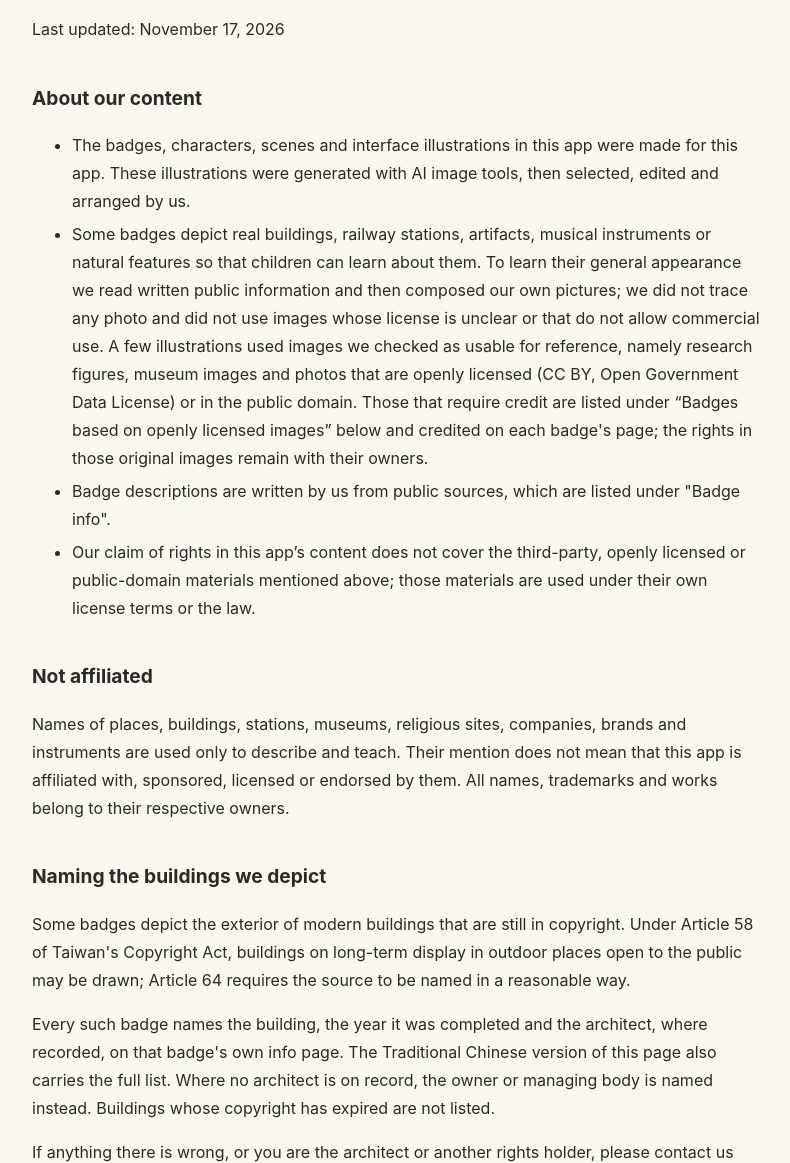
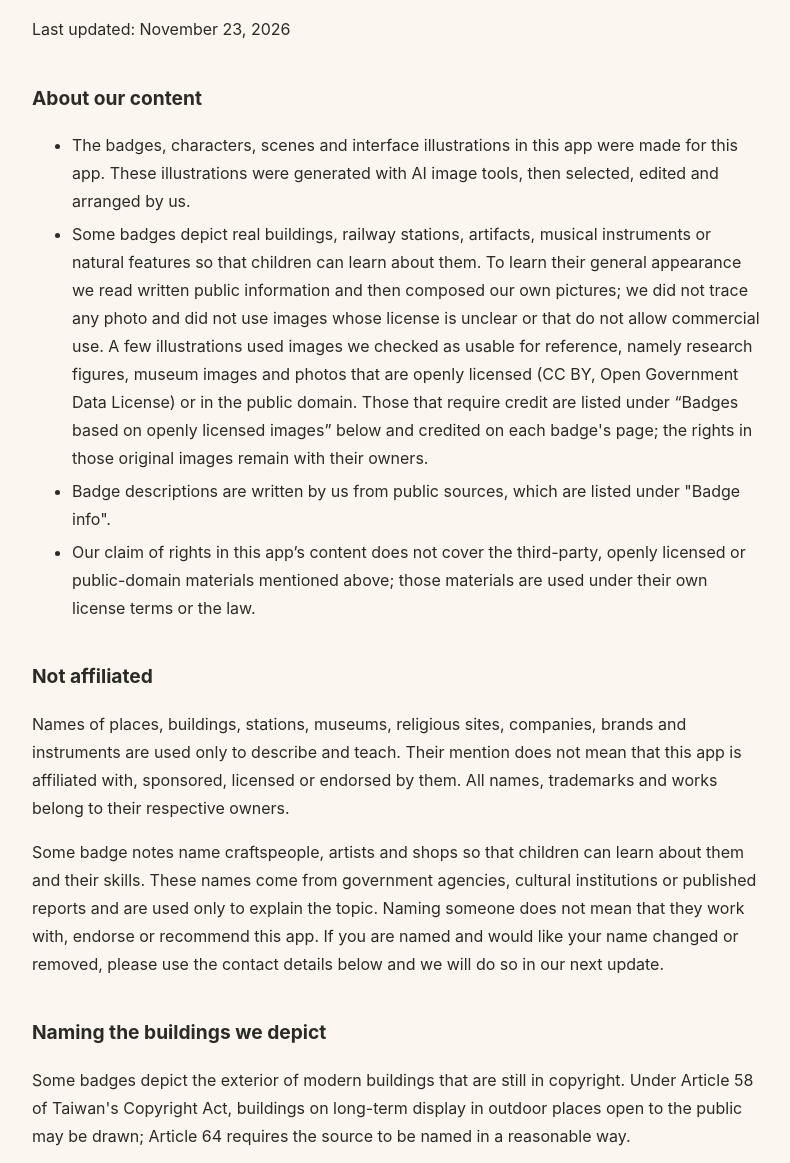
Before and after one commit to vamrebirth-sudo/math-adventure-support, a plain HTML site: page en/rights.html in a window 1280 px wide. Shown: the part 121-1284 px from the top of the page, without its empty margins (244-1034 px from the left). Drawn offline with Linux system fonts and the light colour scheme.

Commit message:
英文權利聲明：加入文中提到工藝師與店家的說明（最後更新 2026-11-23）

```diff
--- a/en/rights.html
+++ b/en/rights.html
@@ -5,7 +5,7 @@
 main{max-width:760px;margin:0 auto;padding:32px 16px 64px}h1{font-size:1.7rem;line-height:1.3}h2{font-size:1.2rem;margin-top:2em}
 a{color:var(--accent);overflow-wrap:anywhere}nav{font-size:.95rem;color:var(--muted);margin-bottom:24px}nav a{margin-right:12px}
 li{margin:.3em 0}.card{background:var(--card);border-radius:12px;padding:16px 20px;margin:16px 0}footer{margin-top:48px;color:var(--muted);font-size:.85rem}</style></head><body><main><nav><a href="../en/">Support</a><a href="privacy.html">Privacy Policy</a><a href="rights.html">Copyright &amp; Rights Holders</a><a href="../">繁體中文</a></nav><h1>Copyright, Trademarks and Rights-Holder Contact</h1>
-<p>Last updated: November 17, 2026</p>
+<p>Last updated: November 23, 2026</p>
 <h2>About our content</h2>
 <ul>
 <li>The badges, characters, scenes and interface illustrations in this app were made for this app. These illustrations were generated with AI image tools, then selected, edited and arranged by us.</li>
@@ -15,6 +15,7 @@ li{margin:.3em 0}.card{background:var(--card);border-radius:12px;padding:16px 20
 </ul>
 <h2>Not affiliated</h2>
 <p>Names of places, buildings, stations, museums, religious sites, companies, brands and instruments are used only to describe and teach. Their mention does not mean that this app is affiliated with, sponsored, licensed or endorsed by them. All names, trademarks and works belong to their respective owners.</p>
+<p>Some badge notes name craftspeople, artists and shops so that children can learn about them and their skills. These names come from government agencies, cultural institutions or published reports and are used only to explain the topic. Naming someone does not mean that they work with, endorse or recommend this app. If you are named and would like your name changed or removed, please use the contact details below and we will do so in our next update.</p>
 <h2>Naming the buildings we depict</h2>
 <p>Some badges depict the exterior of modern buildings that are still in copyright. Under Article 58 of Taiwan's Copyright Act, buildings on long-term display in outdoor places open to the public may be drawn; Article 64 requires the source to be named in a reasonable way.</p>
 <p>Every such badge names the building, the year it was completed and the architect, where recorded, on that badge's own info page. The Traditional Chinese version of this page also carries the full list. Where no architect is on record, the owner or managing body is named instead. Buildings whose copyright has expired are not listed.</p>
@@ -132,7 +133,7 @@ li{margin:.3em 0}.card{background:var(--card);border-radius:12px;padding:16px 20
 <li>Badge 75: “Erhu” (2001.001.0358.0021), National Museum of Taiwan History, image CC0. Redrawn and simplified for this badge.</li>
 </ul>
 <h2>Contact for rights holders</h2>
-<p>If you own a copyright, trademark or other right and believe something in this app may infringe it, please email:</p>
+<p>If you own a copyright, trademark or other right and believe something in this app may infringe it, or if the app names you and you would like that changed or removed, please email:</p>
 <p><strong><a href="mailto:vamrebirth@gmail.com">vamrebirth@gmail.com</a></strong></p>
 <p>Please include, where possible:</p>
 <ol>
```
